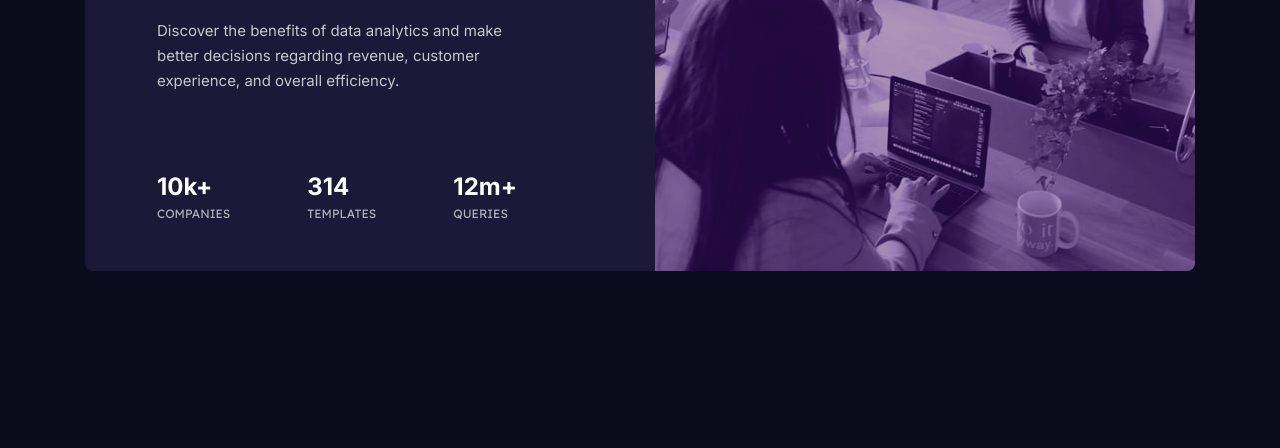
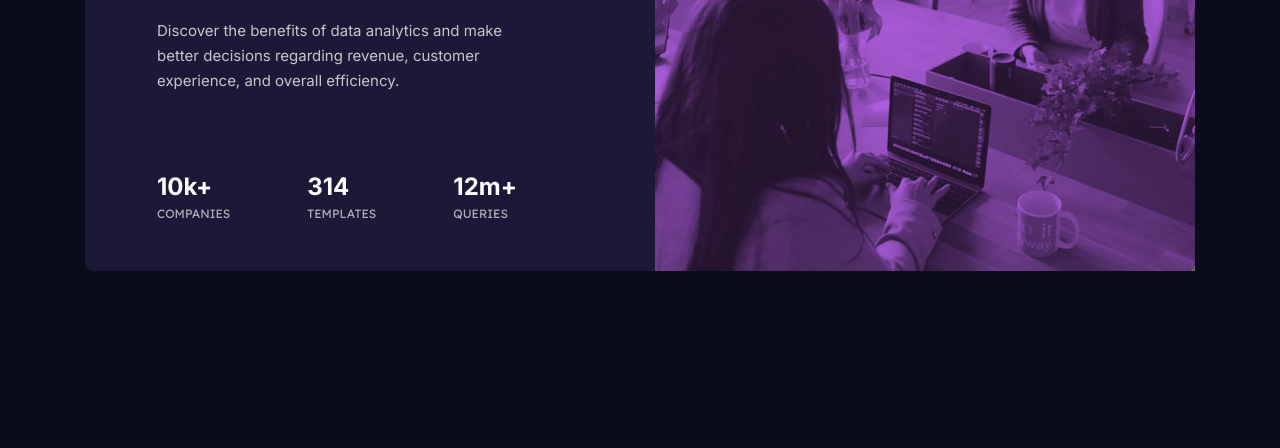
Before and after one commit to Paul21777/stats-preview-card-component, a plain HTML site: page index.html in a window 1280 px wide. Shown: the part 352-800 px from the top of the page. Drawn offline with Linux system fonts and the light colour scheme.

Commit message:
Change color property used in background color img

```diff
--- a/index.html
+++ b/index.html
@@ -41,7 +41,9 @@
         </div>
       </div>
 
-      <img src="images/image-header-desktop.jpg" alt="illustration" />
+      <div class="background">
+        <img class="image" src="images/image-header-desktop.jpg" alt="" />
+      </div>
     </div>
   </body>
 </html>
--- a/style.css
+++ b/style.css
@@ -76,10 +76,16 @@ body {
   font-weight: 700;
 }
 
-img {
+.background {
+  background-color: #ab5cdb;
   grid-row: 1 / -1;
   grid-column: 2;
   border-radius: 0 8px 8px 0;
-  max-width: 540px;
-  filter: opacity(0.4) drop-shadow(0 0 0 #ab5cdb) contrast(150%);
+  width: 100%;
+  height: 100%;
 }
+
+.image {
+  mix-blend-mode: multiply;
+  opacity: 80%;
+}
```
